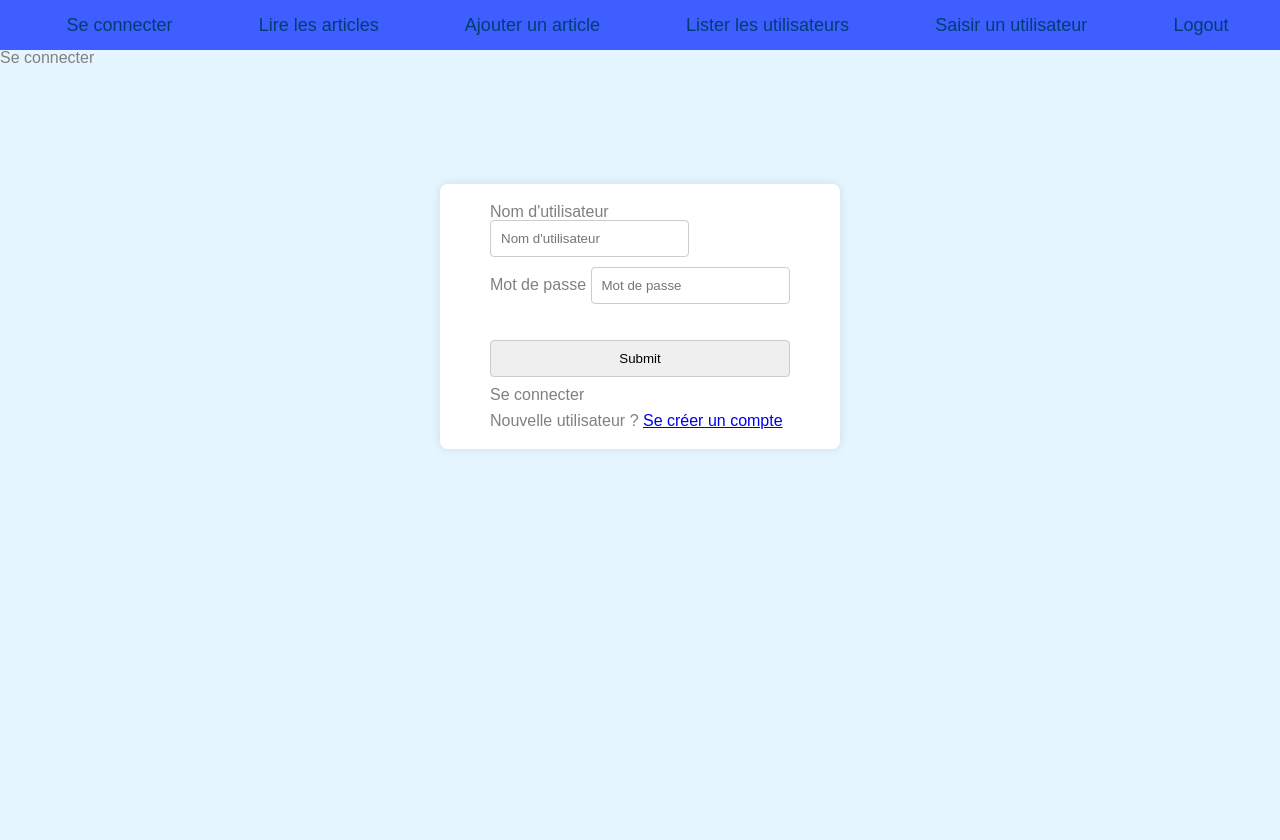
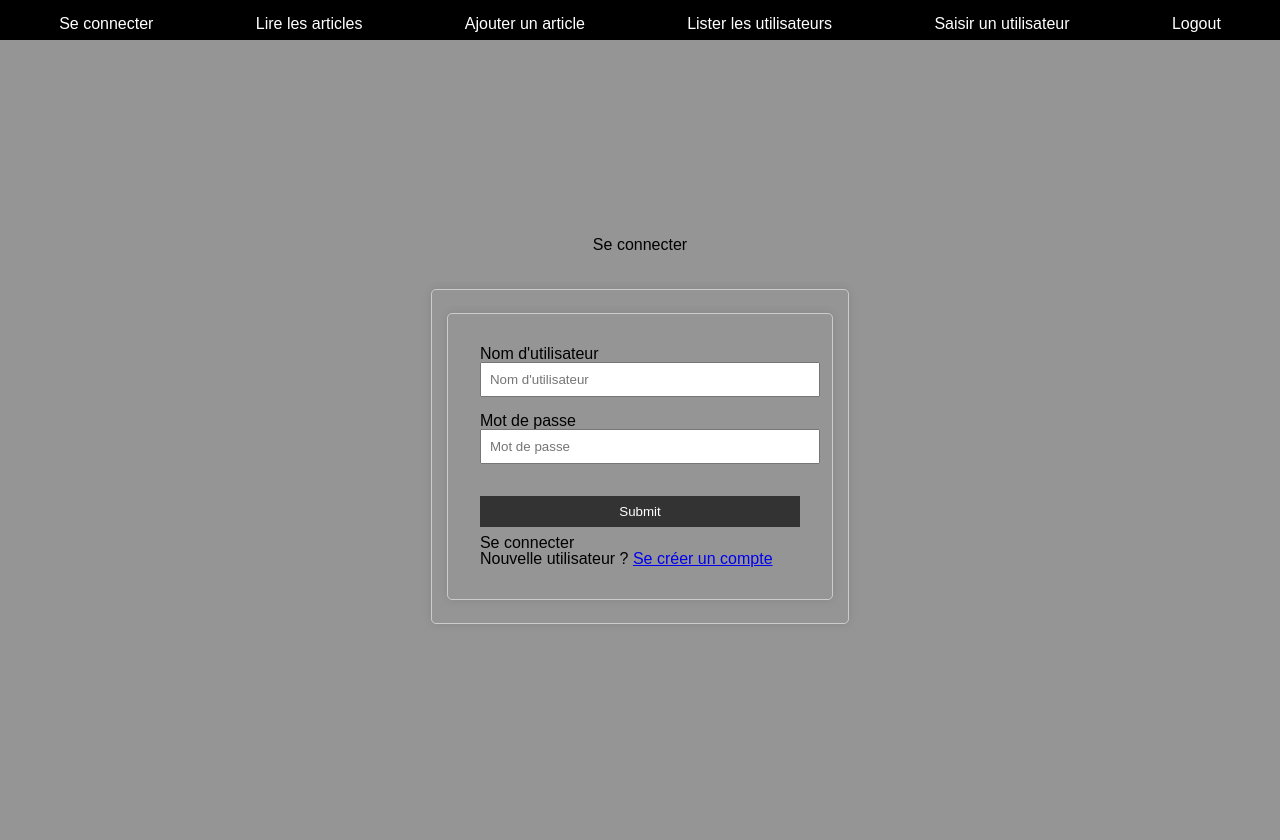
Before and after one commit to tiagolp22/Forum_TP2, a PHP site: page / in a window 1280 px wide. Before the commit the page ends 449 px from the top, so only its background shows below. Run offline with PHP 8.4, Linux system fonts and the light colour scheme.

Commit message:
ajouter style

```diff
--- a/resources/css/style.css
+++ b/resources/css/style.css
@@ -1,136 +1,119 @@
 @import url(reset.css);
-:root {
-    --background-color: #e5f5ff;
-    --text-color: grey;
-    --link-color: #003e71;
-    --link-hover-color: #1b1b1b;
-    --link-bg-color: white;
-    --nav-bg-color: rgb(62, 94, 255);
-    --header-bg-color: #ffffff;
-    --form-bg-color: #ffffff;
-    --form-shadow-color: rgba(0, 0, 0, 0.1);
-    --form-input-border: #ccc;
-    --form-button-bg: #0069bf;
-    --form-button-text: white;
-    --form-button-hover: #001f3f;
-    --login-page-width: 400px;
-    --login-page-padding: 8%;
-    --nav-font-size: 18px;
-    --nav-margin-left: 15px;
-    --nav-padding: 16px;
-    --nav-max-width: 100%;
+
+/* Estilo do corpo da página */
+body {
+    font-family: 'Arial', sans-serif;
+}
+main{
+    background-color: #959595;
+}
+.container {
+    display: flex;
+    align-items: center;
+    justify-content: center;
+    flex-direction: column;
+    height: 100vh;
+  }
+
+/* Estilo do cabeçalho (header) */
+header {
+    background-color: #000000; /* Cor de fundo do cabeçalho */
+    color: #fff; /* Cor do texto no cabeçalho */
+    padding: 8px; /* 10px convertidos para rem */
+    box-shadow: 0px 4px 6px rgba(0, 0, 0, 0.5); /* Adiciona sombra */
 }
 
-body {
-    font-family: sans-serif;
-    background-color: var(--background-color);
-    color: var(--text-color);
-    margin: 0;
-}
-
-header {
-    background-color: var(--header-bg-color);
-}
-
-.nav {
+/* Estilo da navegação (nav) */
+nav {
     display: flex;
     justify-content: space-around;
-    align-items: center;
-    padding: var(--nav-padding);
-    background-color: var(--nav-bg-color);
-    max-width: var(--nav-max-width);
+    margin-top: 8px; /* 10px convertidos para rem */
 }
 
 nav a {
-    color: var(--link-color);
-    font-size: var(--nav-font-size);
+    color: #fff; /* Cor dos links na navegação */
     text-decoration: none;
-    margin-left: var(--nav-margin-left);
 }
 
-nav a.active {
-    color: var(--text-color);
+/* Estilo da caixa de login */
+.login-page {
+    max-width: 600px;
+    margin: 20px auto; /* Unidade fixa (pixels) */
+    padding: 15px; /* Unidade fixa (pixels) */
+    border: 1px solid #ccc;
+    border-radius: 5px;
+    box-shadow: 0 0 10px rgba(0, 0, 0, 0.1);
 }
 
-nav a:hover:not(.active) {
-    color: var(--link-hover-color);
-    background-color: var(--link-bg-color);
-    transition-duration: .6s;
+.login-form label {
+    display: block;
+    margin-bottom: 8px; /* 10px convertidos para rem */
 }
 
-nav > div {
-    display: flex;
-    gap: 10px;
-    margin: 0;
+.login-form input {
+    width: 100%;
+    padding: 8px; /* 8px convertidos para rem */
+    margin-bottom: 8px; /* 15px convertidos para rem */
 }
 
-.login-page {
-    width: var(--login-page-width);
-    padding: var(--login-page-padding) 0 0;
-    margin: auto;
-}
-
-.login-page > h3 {
-    color: var(--text-color);
-    font-size: 20px;
-}
-
-.form {
-    background-color: var(--form-bg-color);
-    padding: 20px;
-    border-radius: 8px;
-    box-shadow: 0 0 10px var(--form-shadow-color);
-}
-
-.login-form {
-    display: flex;
-    flex-direction: column;
-    gap: 10px;
-}
-
-.login-form input,
-.login-form button {
-    padding: 10px;
-    border: 1px solid var(--form-input-border);
-    border-radius: 4px;
-}
-
-.login-form button {
-    background-color: var(--form-button-bg);
-    color: var(--form-button-text);
+.login-form .bouton {
+    background-color: #333;
+    color: #fff;
+    padding: 8px; /* 10px convertidos para rem */
+    border: none;
     cursor: pointer;
 }
 
-.login-form button:hover {
-    background-color: var(--form-button-hover);
+.login-form .bouton:hover {
+    background-color: #555;
 }
 
+/* Espaçamento para os campos do fórum */
 table {
-    border-collapse: collapse; /* Merge borders for a cleaner look */
-    width: 100%; /* Make the table fill its container */
+    width: 100%;
+    margin-top: 8px; /* 20px convertidos para rem */
+    border-collapse: collapse;
 }
 
-/* Style table headers (th) */
-th {
+table, th, td {
+    border: 1px solid #ddd;
+}
+
+th, td {
+    padding: 8px; /* 10px convertidos para rem */
+    text-align: left;
+}
+
+/* Estilo do formulário do fórum */
+form {
+    max-width: 500px;
+    margin: 8px auto; /* 20px convertidos para rem */
+    padding: 32px; /* 15px convertidos para rem */
+    border: 1px solid #ccc;
+    border-radius: 5px;
+    box-shadow: 0 0 10px rgba(0, 0, 0, 0.1);
+}
+
+form label {
+    display: block;
+    margin-bottom: 8px; /* 10px convertidos para rem */
+}
+
+form input,
+form textarea {
+    width: 100%;
+    padding: 8px; /* 8px convertidos para rem */
+    margin-bottom: 8px; /* 15px convertidos para rem */
+}
+
+form input[type="submit"] {
     background-color: #333;
     color: #fff;
-    text-align: left;
-    padding: 10px;
+    padding: 8px; /* 10px convertidos para rem */
+    border: none;
+    cursor: pointer;
 }
 
-/* Style table data (td) */
-td {
-    border: 1px solid #333;
-    padding: 10px;
+form input[type="submit"]:hover {
+    background-color: #555;
 }
-
-/* Add alternating row colors */
-tr:nth-child(even) {
-    background-color: #f2f2f2;
-}
-
-/* Apply some basic styling to the form */
-form {
-    width: 300px;
-    margin: 0 auto;
-}
--- a/views/base/welcome.php
+++ b/views/base/welcome.php
@@ -1,3 +1,4 @@
+
 <?php
 
 $msg = null;
```
